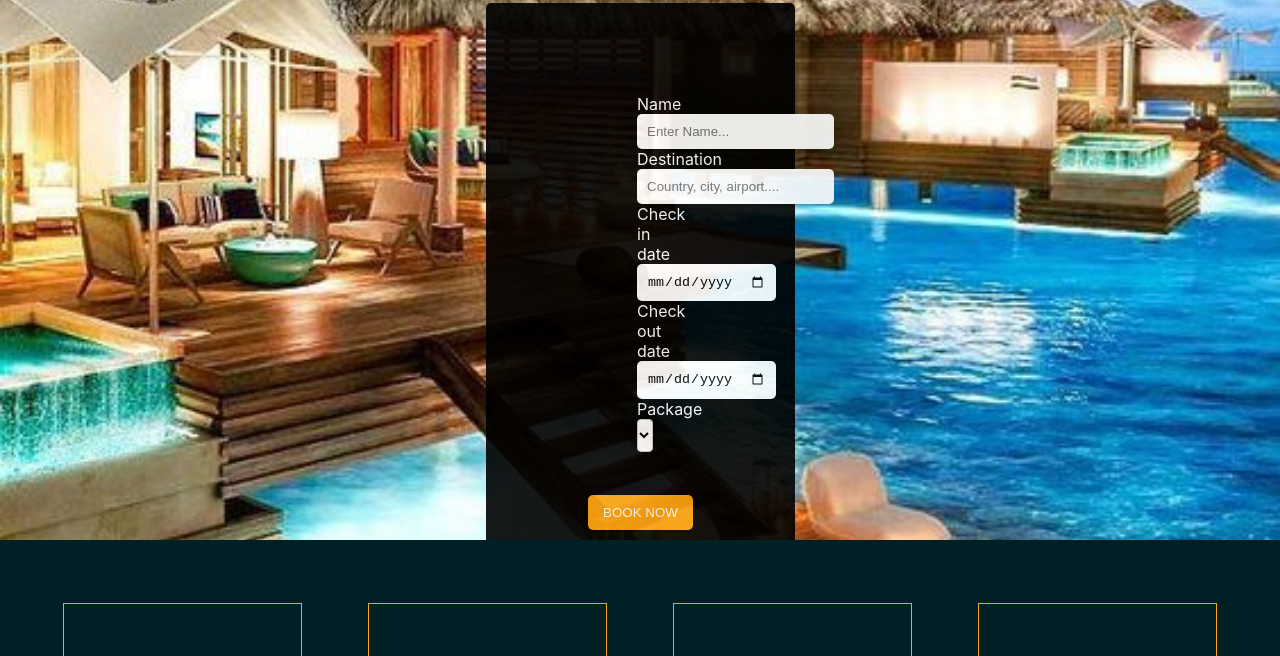
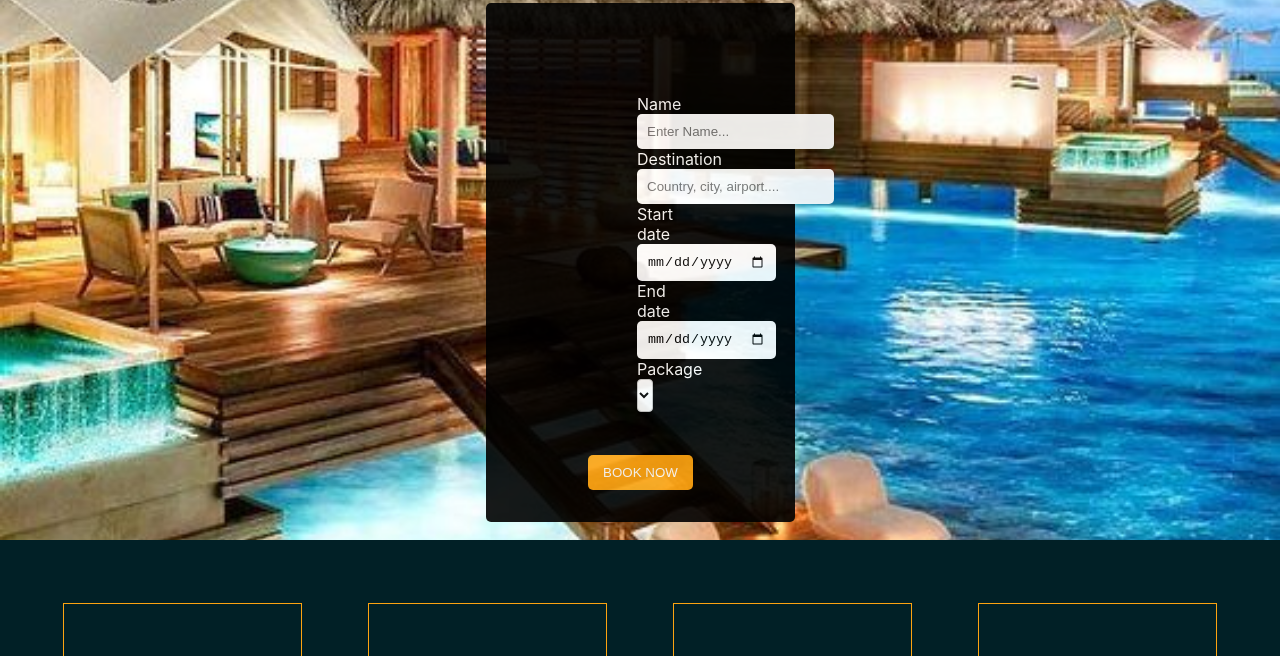
Before and after one commit to MEBAN00/HOTEL, a plain HTML site: page index.html in a window 1280 px wide. Shown: the part 80-736 px from the top of the page. Drawn offline with nearby package versions, Linux system fonts and the light colour scheme.

Commit message:
Update index.html

```diff
--- a/index.html
+++ b/index.html
@@ -30,9 +30,9 @@
                         <input id="name" type="text" placeholder="Enter Name...">
                         <label class="DD">Destination</label>
                         <input id="once" type="text" placeholder="Country, city, airport....">
-                        <label class="CH">Check in date</label>
+                        <label class="CH">Start date</label>
                         <input type="date" id="check">
-                        <label class="CC">Check out date</label>
+                        <label class="CC">End date</label>
                         <input type="date" id="date">
                         <label class="GG">Package</label>
                         <select id="ticketType" name="ticketType">
```
